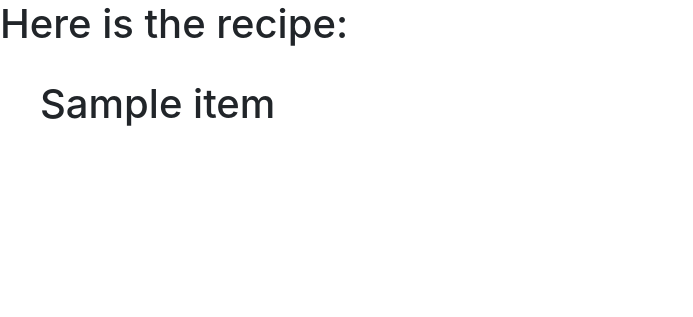
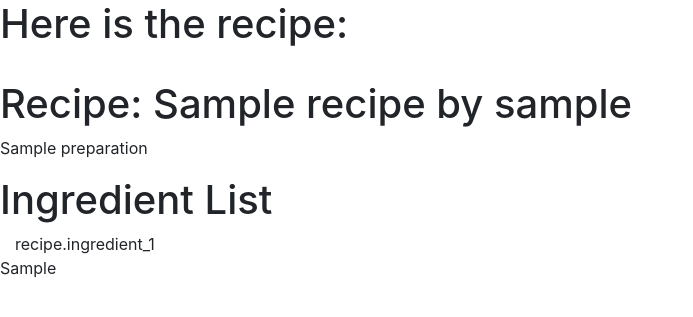
Before and after one commit to Code-Institute-Submissions/Data-Centric-Development-Milestone-Projectv2, a Flask app: template templates/showrecipe.html in a window 1280 px wide. Shown: the top 317 px of the page, without its empty margins (0-693 px from the left). Run offline with Flask 2, Linux system fonts and the light colour scheme; the template is opened without the code that fills it: most values are stand-ins (such as "Sample title", 1, 10 or a date in 2020); some libraries are stand-ins or nearby versions.

Commit message:
Struggling to display ingredients from mongo with jinja

```diff
--- a/app.py
+++ b/app.py
@@ -21,10 +21,10 @@ def list_recipes():
 
 @app.route('/show_recipe/<recipe_id>/')
 def show_recipe(recipe_id):
-    recipe_id = mongo.db.recipes.find_one({"_id": ObjectId(recipe_id)})
-    entries = recipe_id.items()
+    recipe = mongo.db.recipes.find_one({"_id": ObjectId(recipe_id)})
+    counter = recipe['ingredient_counter']
 
-    return render_template('showrecipe.html', entries = entries)
+    return render_template('showrecipe.html', recipe = recipe, counter=counter)
 
 @app.route('/add_recipe')
 def add_recipe():
--- a/templates/listrecipes.html
+++ b/templates/listrecipes.html
@@ -8,11 +8,9 @@
         {% for recipe in recipes %}
         <h2>{{recipe.recipe_name}} by {{recipe.user_name}}</h2>
         <!--
-            {% for ingredient in recipe.ingredients %}
-                <p>{{ingredient}}</p>
-            {% endfor %}
+            Ingredients need to go here
         -->
-        <!-- Testing Something -->
+
 
 
 
--- a/templates/showrecipe.html
+++ b/templates/showrecipe.html
@@ -4,10 +4,44 @@
 
     <h1>Here is the recipe: </h1>
     <br>
-    <ul>
-        {% for item in entries %}
-        <h1>{{item}}</h1>
+    <h1>Recipe: {{recipe.recipe_name}} by {{recipe.user_name}}</h1>
+    <p>{{recipe.preparation}}</p>
+    <div class="ingredient-list">
+        <div><h1>Ingredient List</h1></div>
+        {% set count = counter|int %}
+        {% for i in range(1, count + 1, 1) %}
+            {% set statement = "recipe.ingredient_" + count|string %}
+            <div class="col-sm-4">{{ statement }}</div>
         {% endfor %}
-    </ul>
+        <p>{{recipe.ingredient_4}}</p>
+    </div>
+
+ <script type="text/javascript">
+//     // $(document).ready(function() {
+//     $( window ).on( "load", function() {
+//         var counter = parseInt('{{counter}}') ;
+//         var count = 0
+//         console.log(counter);
+//         var string = 'ingredient_'
+//         for (i = 1; i <= counter; i++) {
+//             count += 1;
+//             var string_appended = string+count
+//             console.log(string_appended)
+//             $( '.ingredient-list' ).append('<div class="col-sm-4">{{'+string_appended+'}}</div>');
+//         }
+
+//     });
+
+    // $(document).ready(function() {
+    //     $("#addIngredientButton").click(function(){
+    //         count += 1;
+    //         $( '.ingredient-list' ).append('<div class="row ingredient"><p>Test</p></div>');
+    //         $( '.ingredient-list div:last').append('<div class="col-sm-4"><textarea name = "ingredient_'+count+'" id="ingredient_'+count+'" rows="1"></textarea></div> <div class="col-sm-4"><textarea name = "ingredient_qty_'+count+'" id="ingredient_qty_'+count+'" rows="1"></textarea></div>');
+    //         $('#ingredient_counter').text( parseInt($('#ingredient_counter').text()) + 1 );
+    //     });
+    // });
+
+
+</script>
 
 {% endblock %}
```
